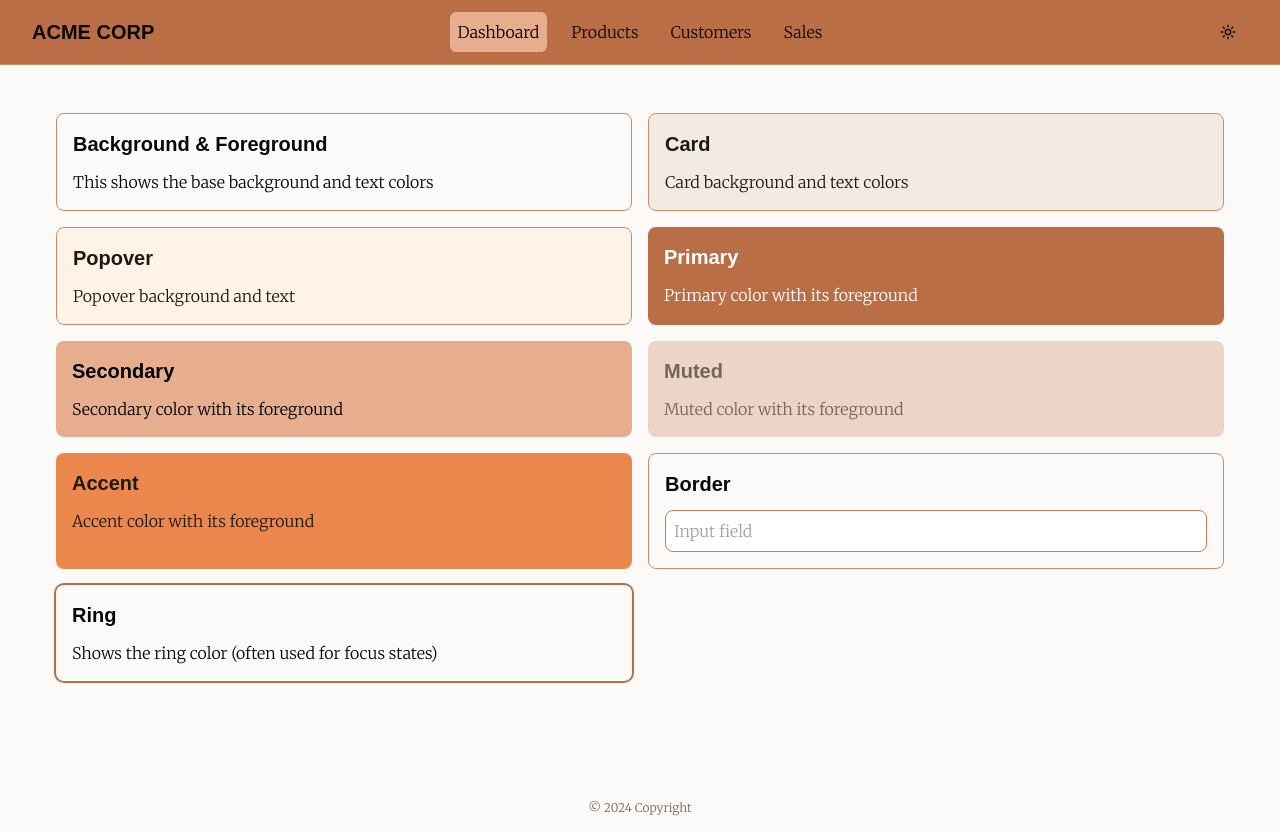
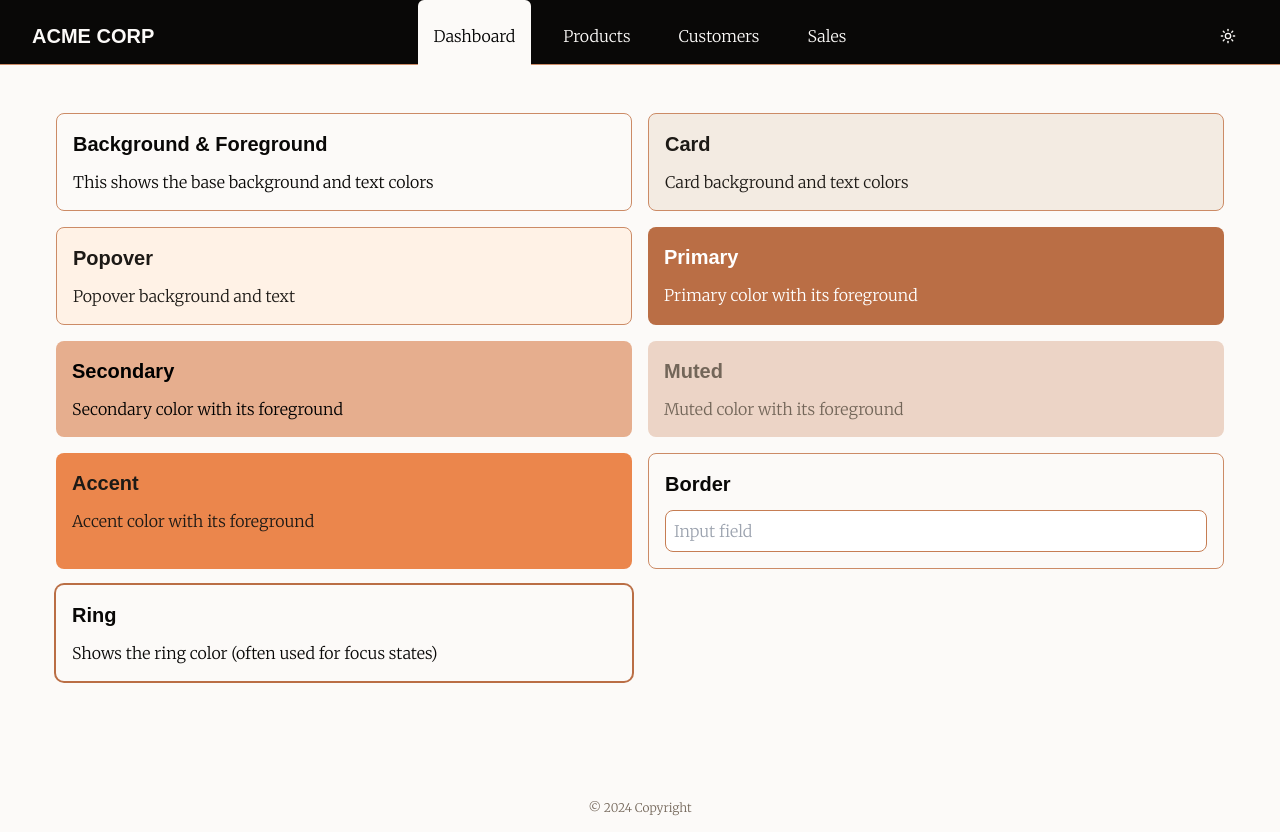
Before and after one commit to johnnywrightiv/ticketing-platform, a Next.js app: page /admin in a window 1280 px wide. Built offline with nearby package versions, Linux system fonts and the light colour scheme; a web font is replaced by a local one.

Commit message:
restyle navbar tabs

```diff
--- a/src/app/page.tsx
+++ b/src/app/page.tsx
@@ -1,6 +1,6 @@
 export default function Home() {
   return (
-    <div className="flex flex-col items-center py-2">
+    <div className="flex min-h-screen flex-col items-center py-2">
       <h1>Hello World</h1>
       <p>
         Lorem ipsum dolor sit amet consectetur, adipisicing elit. Obcaecati
--- a/src/components/navbar.tsx
+++ b/src/components/navbar.tsx
@@ -31,7 +31,7 @@ const ThemeToggle = () => {
       size="icon"
       onClick={() => setTheme(theme === 'light' ? 'dark' : 'light')}
       aria-label="Toggle theme"
-      className="hover:bg-secondary hover:text-secondary-foreground focus-visible:hover:bg-secondary focus-visible:hover:text-secondary-foreground rounded-md p-2 transition-colors"
+      className="hover:bg-primary hover:text-secondary-foreground focus-visible:hover:bg-primary focus-visible:hover:text-secondary-foreground rounded-md p-2 transition-colors"
     >
       {theme === 'light' ? (
         <MoonIcon className="h-5 w-5" />
@@ -48,8 +48,9 @@ export function NavLink(props: Omit<ComponentProps<typeof Link>, 'className'>) {
     <Link
       {...props}
       className={cn(
-        'hover:bg-secondary hover:text-secondary-foreground focus-visible:hover:bg-secondary focus-visible:hover:text-secondary-foreground rounded-md p-2 transition-colors',
-        pathname === props.href && 'bg-secondary text-secondary-foreground',
+        'hover:bg-secondary hover:text-secondary-foreground focus-visible:hover:bg-secondary focus-visible:hover:text-secondary-foreground rounded-md p-2 px-4 transition-colors',
+        pathname === props.href &&
+          'hover:bg-background bg-background text-secondary-foreground p-4 py-6',
       )}
     />
   );
@@ -59,11 +60,11 @@ export default function Navbar({ children }: { children: React.ReactNode }) {
   const [isSheetOpen, setIsSheetOpen] = useState(false);
 
   return (
-    <nav className="bg-background text-foreground top-0 z-50 w-full border-b backdrop-blur-sm">
-      <div className="bg-primary container mx-auto grid h-16 grid-cols-2 items-center md:grid-cols-3">
+    <nav className="bg-foreground text-background top-0 z-50 w-full border-b backdrop-blur-sm">
+      <div className="container mx-auto grid h-16 grid-cols-2 items-center md:grid-cols-3">
         <Link
           href="/"
-          className="font-heading text-foreground text-xl font-bold transition-colors"
+          className="font-heading text-xl font-bold transition-colors"
         >
           ACME CORP
         </Link>
@@ -82,7 +83,7 @@ export default function Navbar({ children }: { children: React.ReactNode }) {
               <Button
                 variant="ghost"
                 size="icon"
-                className="hover:bg-secondary hover:text-secondary-foreground focus-visible:hover:bg-secondary focus-visible:hover:text-secondary-foreground rounded-md p-2 transition-colors"
+                className="hover:bg-primary hover:text-secondary-foreground focus-visible:hover:bg-primary focus-visible:hover:text-secondary-foreground rounded-md p-2 transition-colors"
               >
                 <Menu className="h-6 w-6" />
               </Button>
```
